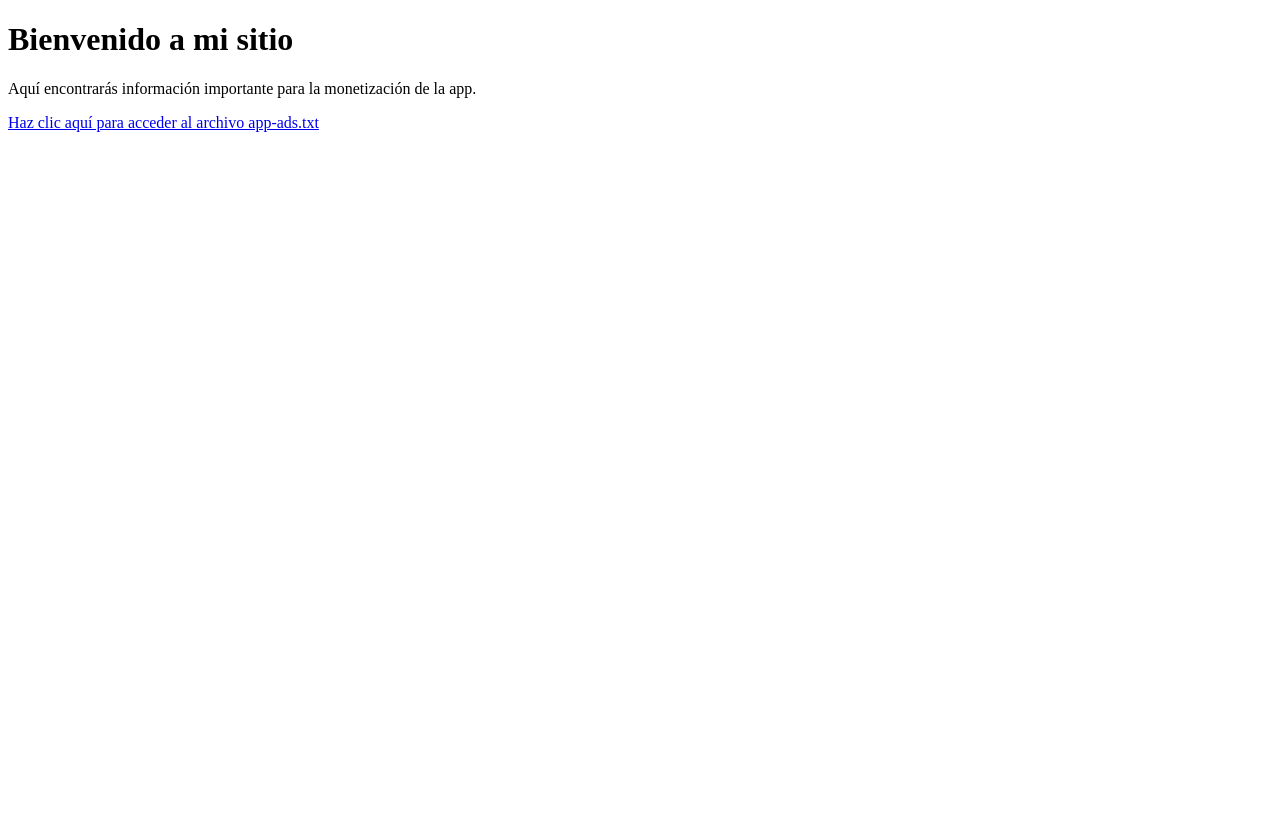
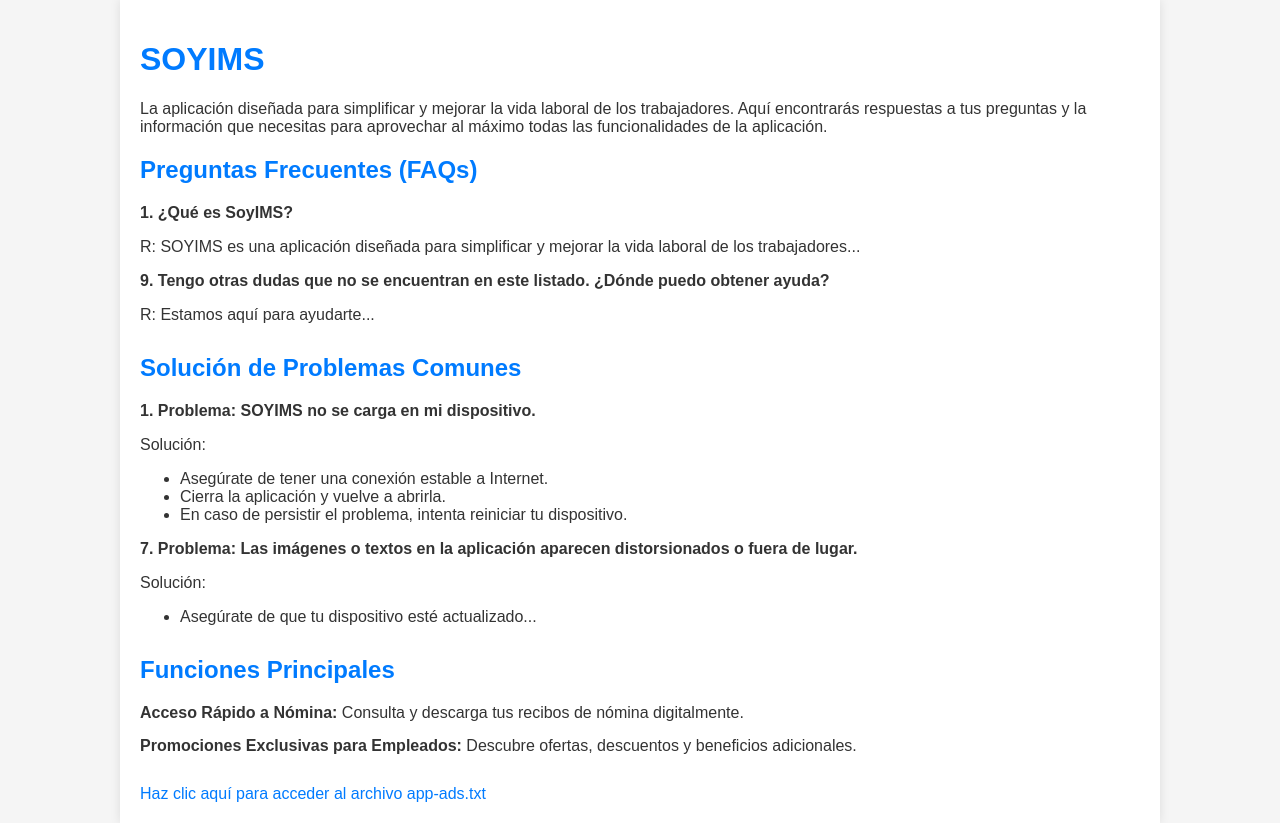
Before and after one commit to zurord/app-ads, a plain HTML site: page index.html in a window 1280 px wide. Before the commit the page ends 800 px from the top, so only its background shows below. Drawn offline with Linux system fonts and the light colour scheme.

Commit message:
index.html

```diff
--- a/index.html
+++ b/index.html
@@ -1,14 +1,112 @@
 <!DOCTYPE html>
-<html lang="en">
+<html lang="es">
+
 <head>
     <meta charset="UTF-8">
     <meta http-equiv="X-UA-Compatible" content="IE=edge">
     <meta name="viewport" content="width=device-width, initial-scale=1.0">
-    <title>App Ads</title>
+    <title>SOYIMS - Simplificando la Vida Laboral</title>
+    <style>
+        body {
+            font-family: Arial, sans-serif;
+            margin: 0;
+            padding: 0;
+            background-color: #f5f5f5;
+            color: #333;
+        }
+
+        .container {
+            max-width: 1000px;
+            margin: 0 auto;
+            padding: 20px;
+            background-color: #fff;
+            box-shadow: 0 0 10px rgba(0, 0, 0, 0.1);
+        }
+
+        h1, h2 {
+            color: #007BFF;
+        }
+
+        a {
+            color: #007BFF;
+            text-decoration: none;
+        }
+
+        a:hover {
+            text-decoration: underline;
+        }
+
+        .faq-section, .issue-section, .feature-section {
+            margin-bottom: 30px;
+        }
+
+        .faq-item, .issue-item, .feature-item {
+            margin-bottom: 15px;
+        }
+    </style>
 </head>
+
 <body>
-    <h1>Bienvenido a mi sitio</h1>
-    <p>Aquí encontrarás información importante para la monetización de la app.</p>
-    <a href="app-ads.txt">Haz clic aquí para acceder al archivo app-ads.txt</a>
+    <div class="container">
+        <h1>SOYIMS</h1>
+        <p>La aplicación diseñada para simplificar y mejorar la vida laboral de los trabajadores. Aquí encontrarás respuestas a tus preguntas y la información que necesitas para aprovechar al máximo todas las funcionalidades de la aplicación.</p>
+
+        <div class="faq-section">
+            <h2>Preguntas Frecuentes (FAQs)</h2>
+            <div class="faq-item">
+                <strong>1. ¿Qué es SoyIMS?</strong>
+                <p>R: SOYIMS es una aplicación diseñada para simplificar y mejorar la vida laboral de los trabajadores...</p>
+            </div>
+            <!-- Repite la estructura de faq-item para cada pregunta y respuesta -->
+
+            <!-- ... -->
+
+            <div class="faq-item">
+                <strong>9. Tengo otras dudas que no se encuentran en este listado. ¿Dónde puedo obtener ayuda?</strong>
+                <p>R: Estamos aquí para ayudarte...</p>
+            </div>
+        </div>
+
+        <div class="issue-section">
+            <h2>Solución de Problemas Comunes</h2>
+            <div class="issue-item">
+                <strong>1. Problema: SOYIMS no se carga en mi dispositivo.</strong>
+                <p>Solución:</p>
+                <ul>
+                    <li>Asegúrate de tener una conexión estable a Internet.</li>
+                    <li>Cierra la aplicación y vuelve a abrirla.</li>
+                    <li>En caso de persistir el problema, intenta reiniciar tu dispositivo.</li>
+                </ul>
+            </div>
+            <!-- Repite la estructura de issue-item para cada problema y solución -->
+
+            <!-- ... -->
+
+            <div class="issue-item">
+                <strong>7. Problema: Las imágenes o textos en la aplicación aparecen distorsionados o fuera de lugar.</strong>
+                <p>Solución:</p>
+                <ul>
+                    <li>Asegúrate de que tu dispositivo esté actualizado...</li>
+                </ul>
+            </div>
+        </div>
+
+        <div class="feature-section">
+            <h2>Funciones Principales</h2>
+            <div class="feature-item">
+                <strong>Acceso Rápido a Nómina:</strong> Consulta y descarga tus recibos de nómina digitalmente.
+            </div>
+            <!-- Repite la estructura de feature-item para cada función -->
+
+            <!-- ... -->
+
+            <div class="feature-item">
+                <strong>Promociones Exclusivas para Empleados:</strong> Descubre ofertas, descuentos y beneficios adicionales.
+            </div>
+        </div>
+
+        <a href="app-ads.txt">Haz clic aquí para acceder al archivo app-ads.txt</a>
+    </div>
 </body>
+
 </html>
```
